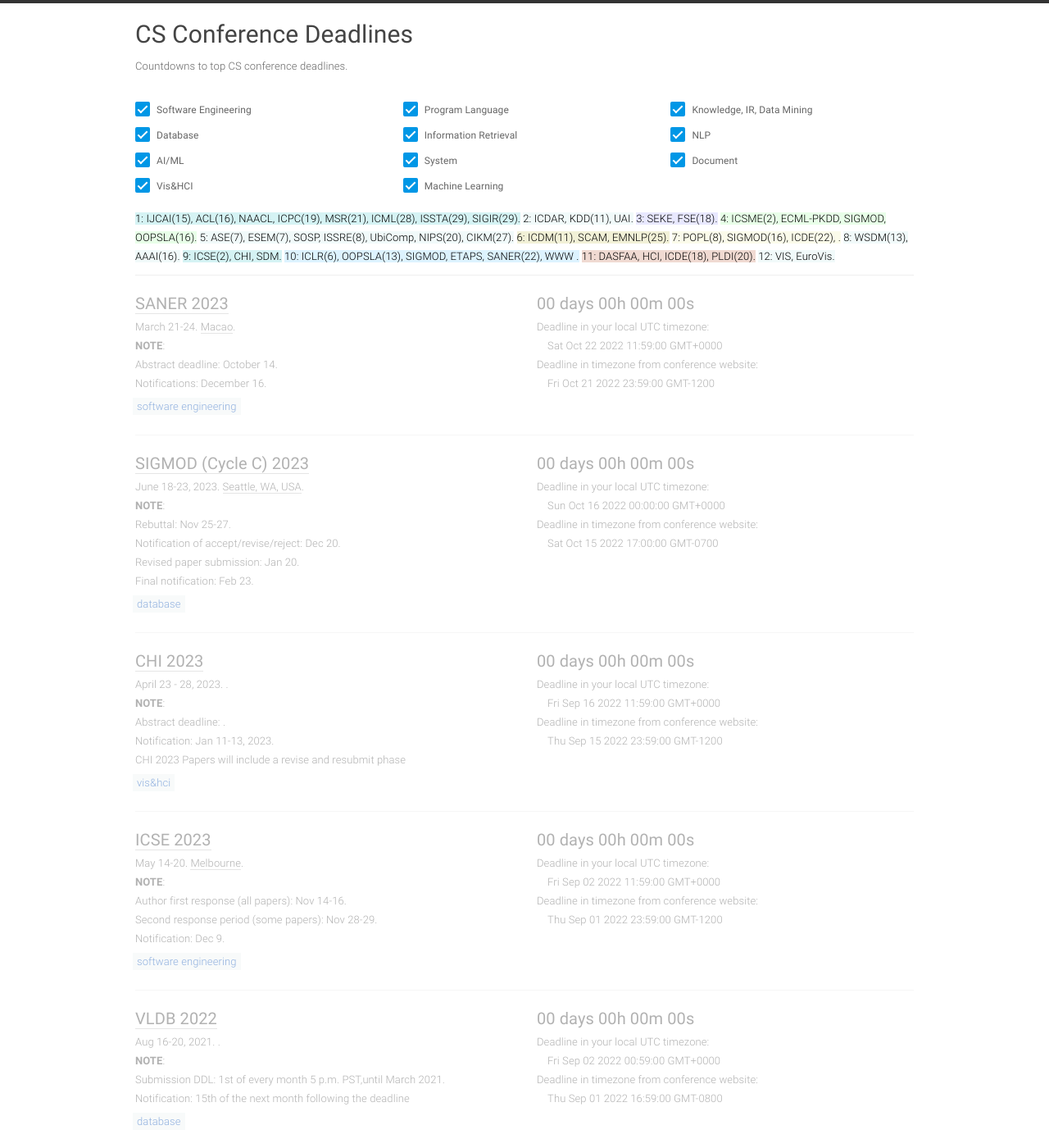
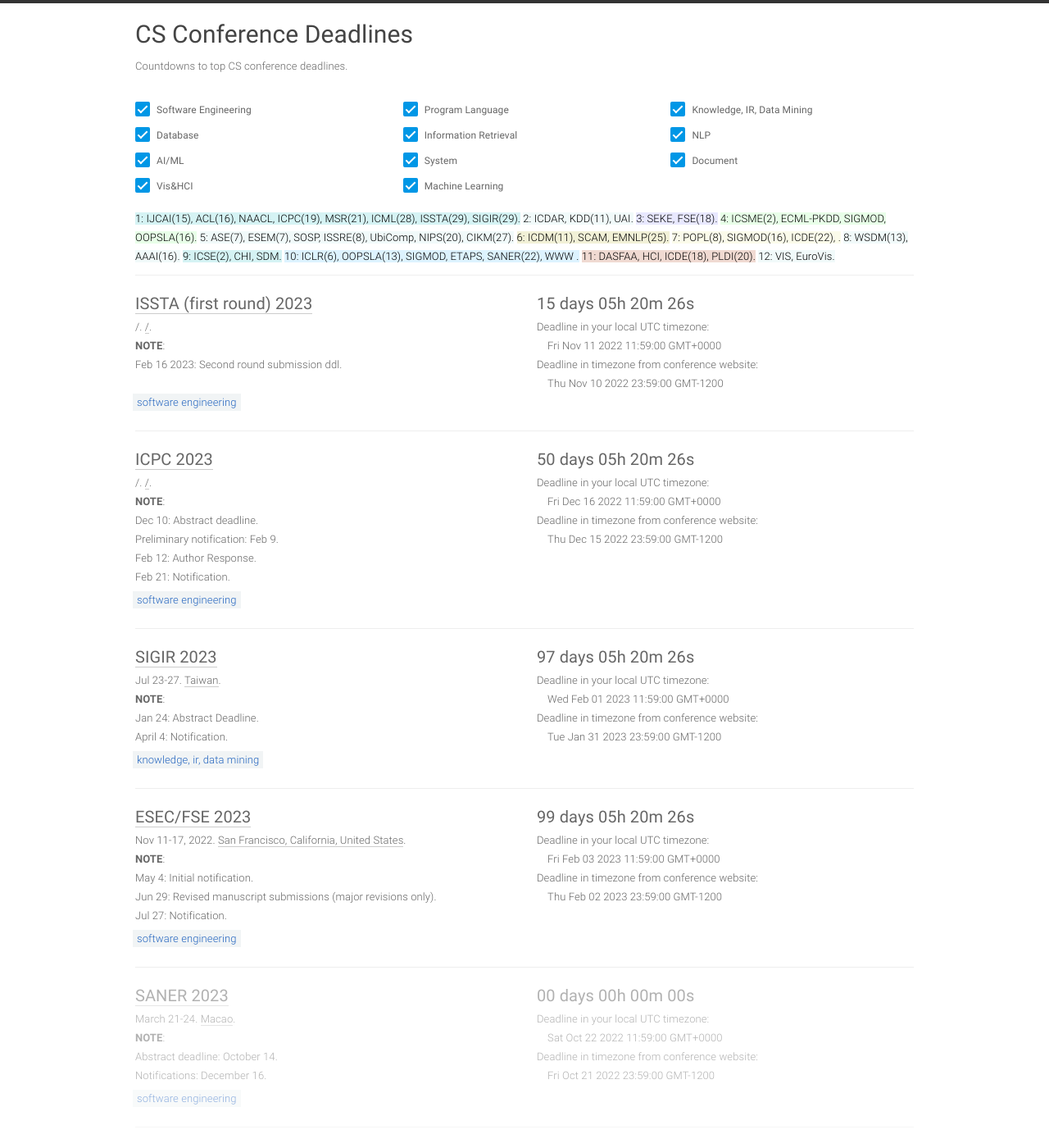
Before and after one commit to YanlinWang/DDL_netlify, a Jekyll site: the page built from index.html, in a window 1280 px wide and 1400 px high. Shown: the whole window at 82% size. Built offline with Jekyll 4.4.1, drawn with Linux system fonts in a browser that asks for light colours; some of the changed text lies outside the part shown.

Commit message:
Update conferences.yml

```diff
--- a/_data/conferences.yml
+++ b/_data/conferences.yml
@@ -58,18 +58,19 @@
 
 
 - title: ICPC
-  year: 2022
+  year: 2023
   id: icpc
-  link: https://conf.researchr.org/dates/icpc-2022
-  deadline: '2022-01-18 23:59:00'
+  link: https://conf.researchr.org/home/icpc-2023
+  deadline: '2022-12-15 23:59:00'
   timezone: UTC-12
-  date: May 21-22, 2022
-  place: Pittsburgh, USA (co with ICSE)
+  date: /
+  place: /
   sub: SE
   note: '<b>NOTE</b>:
-         <br>Jan 13: Abstract deadline.
-         <br>Feb 24: Author Response.
-         <br>Mar 8: Notification.'
+         <br>Dec 10: Abstract deadline.
+         <br>Preliminary notification: Feb 9.
+         <br>Feb 12: Author Response.
+         <br>Feb 21: Notification.'
 
 - title: ASE
   year: 2022
@@ -85,10 +86,9 @@
          <br>Jul 20: Notification.'
 
 - title: ICSME
-  year: 2022
+  year: 2023
   id: icsme
-  link: https://cyprusconferences.org/icsme2022/
-  abstract_deadline: '2022-03-25 23:59:00'
+  link: https://conf.researchr.org/track/icsme-2023/icsme-2023-papers
   deadline: '2022-04-01 23:59:00'
   timezone: UTC-12
   date: Oct 3 - 7
@@ -168,33 +168,32 @@
          <br>Final Notification: Sep 1.'
 
 
-- title: ISSTA
-  year: 2022
+- title: ISSTA (first round)
+  year: 2023
   id: issta
-  link: https://conf.researchr.org/dates/issta-2022
-  deadline: '2022-01-28 23:59:00'
+  link: https://conf.researchr.org/track/issta-2023/issta-2023-technical-papers
+  deadline: '2022-11-10 23:59:00'
   timezone: UTC-12
-  date: July 18-22
-  place: Daejeon, South Korea
+  date: /
+  place: /
   sub: SE
   note: '<b>NOTE</b>:
-         <br>Mar 23-25: Author Response.
-         <br>Apr 11: Notification.'
+         <br>Feb 16 2023: Second round submission ddl.'
 
 
 - title: ESEC/FSE
-  year: 2022
-  id: esecfse22
-  link: https://2022.esec-fse.org/track/fse-2022-research-papers
-  deadline: '2022-03-17 23:59:00'
+  year: 2023
+  id: esecfse
+  link: https://2023.esec-fse.org/
+  deadline: '2023-02-02 23:59:00'
   timezone: UTC-12
-  date: Nov 14-18, 2022
-  place: Singapore
+  date: Nov 11-17, 2022
+  place: San Francisco, California, United States
   sub: SE
   note: '<b>NOTE</b>:
-         <br>May 9-13: 1st Rebuttal period (all papers).
-         <br>May 30-31: Additional Author Response (selected papers).
-         <br>Jun 14: Notification.'
+         <br>May 4: Initial notification.
+         <br>Jun 29: Revised manuscript submissions (major revisions only).
+         <br>Jul 27: Notification.'
 
 
 - title: PLDI
@@ -567,17 +566,17 @@
          <br>Notification of acceptance:  June 18, 2021.'
 
 - title: SIGIR
-  year: 2022
+  year: 2023
   id: sigir
-  link: https://sigir.org/sigir2022/call-for-papers/
-  deadline: '2022-01-28 23:59:00'
+  link: https://sigir.org/sigir2023/submit/call-for-full-papers/
+  deadline: '2023-01-31 23:59:00'
   timezone: UTC-12
-  date: Jul 11-15
-  place: Online/Madrid, Spain
+  date: Jul 23-27
+  place: Taiwan
   sub: DM
   note: '<b>NOTE</b>:
-         <br>Jan 21: Abstract Deadline.
-         <br>March 31: Notification.'
+         <br>Jan 24: Abstract Deadline.
+         <br>April 4: Notification.'
 
 - title: ICDAR (time zone unknown)
   year: 2021
```
